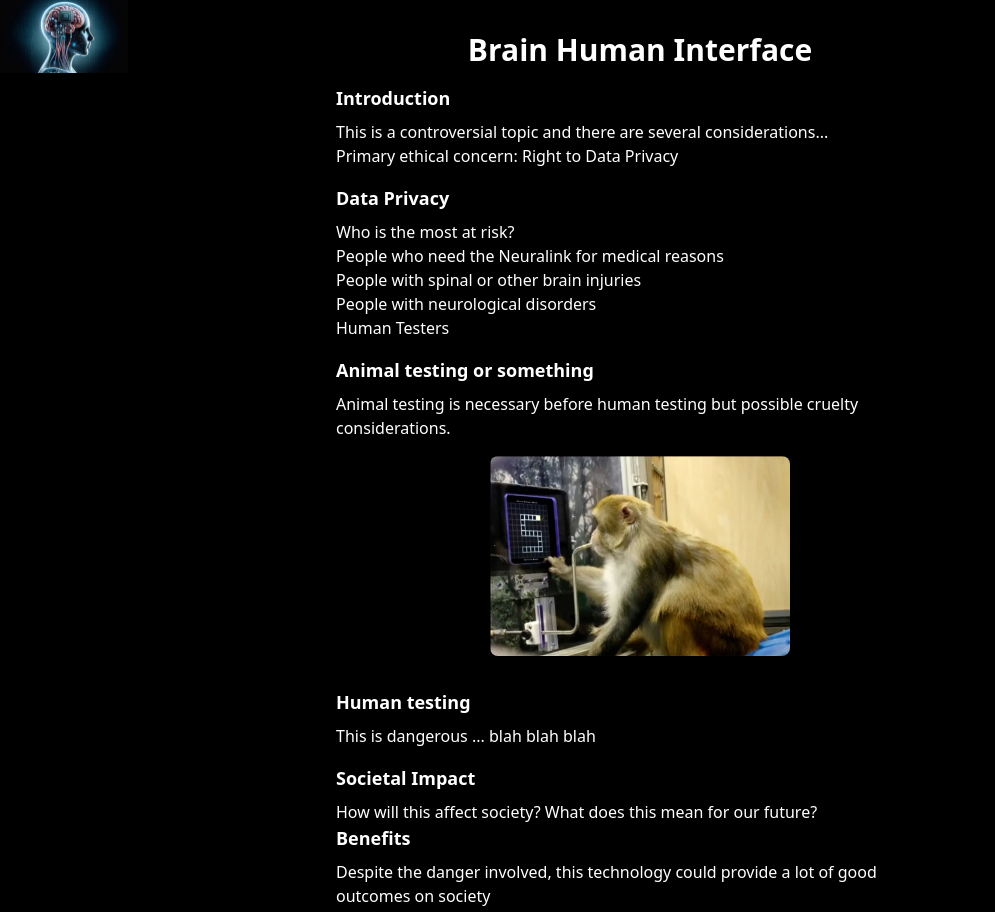
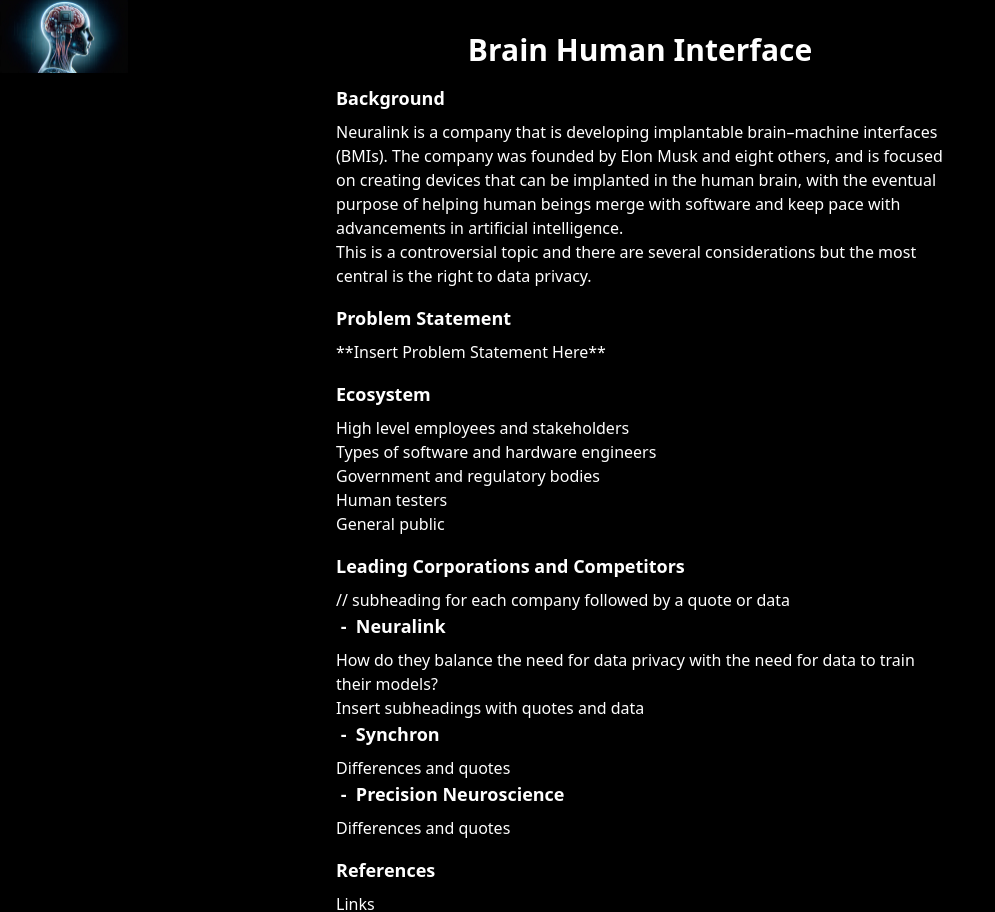
Before and after one commit to millerandrew1/ethics.github.io, a Next.js app: page / in a window 1280 px wide. Shown: the top 912 px of the page, without its empty margins (0-995 px from the left). Built offline with nearby package versions, Linux system fonts and the light colour scheme.

Commit message:
added headers corresponding to required components. Need to remove excess headings

```diff
--- a/app/page.tsx
+++ b/app/page.tsx
@@ -6,17 +6,58 @@
       display: 'flex',
       justifyContent: 'center',
       alignItems: 'flex-start', // Align items to the top
-      height: '100vh'
-  }}>
+      height: '100vh',
+      lineHeight: 1.5
+    }}>
     <div className="font-sans max-w-2xl mx-auto bg-black-100 p-8 rounded-lg">
     <img src="brain_logo.jpg" alt="logo" className="absolute top-0 left-0 w-32 h-18" />
       <h1 className="text-center text-white font-bold text-3xl mb-4">Brain Human Interface</h1>
 
       <section className="mb-4">
-        <h2 className="text-white-600 font-bold text-lg mb-2">Introduction</h2>
-        <p>This is a controversial topic and there are several considerations...</p>
-        <p> Primary ethical concern: Right to Data Privacy</p>
+        <h2 className="text-white-600 font-bold text-lg mb-2">Background</h2>
+        <p>Neuralink is a company that is developing implantable brain–machine interfaces (BMIs).
+          The company was founded by Elon Musk and eight others, and is focused on creating devices that can be implanted in the human brain, with the eventual purpose of helping human beings merge with software and keep pace with advancements in artificial intelligence.</p>
+        <p>This is a controversial topic and there are several considerations but the most central is the right to data privacy.</p>
       </section>
+
+      <section className="mb-4">
+        <h2 className="text-white-600 font-bold text-lg mb-2">Problem Statement</h2>
+        <p>**Insert Problem Statement Here**</p>
+      </section>
+
+      <section className="mb-4">
+        <h2 className="text-white-600 font-bold text-lg mb-2">Ecosystem</h2>
+        <p>High level employees and stakeholders</p>
+        <p>Types of software and hardware engineers</p>
+        <p>Government and regulatory bodies</p>
+        <p>Human testers</p>
+        <p>General public</p>
+        </section>
+
+      <section className="mb-4">
+
+        <h2 className="text-white-600 font-bold text-lg mb-2">Leading Corporations and Competitors</h2>
+        // subheading for each company followed by a quote or data
+        <h2 className="text-white-600 font-bold text-lg mb-2">&nbsp;-&nbsp;&nbsp;Neuralink</h2>
+        <p>How do they balance the need for data privacy with the need for data to train their models?</p>
+        <p>Insert subheadings with quotes and data</p>
+
+        <h3 className="text-white-600 font-bold text-lg mb-2">&nbsp;-&nbsp;&nbsp;Synchron</h3>
+        <p>Differences and quotes</p>
+
+        <h3 className="text-white-600 font-bold text-lg mb-2">&nbsp;-&nbsp;&nbsp;Precision Neuroscience</h3>
+        <p>Differences and quotes</p>
+
+      </section>
+
+      <section className="mb-4">
+        <h2 className="text-white-600 font-bold text-lg mb-2">References</h2>
+        <p>Links</p>
+        <p>People contacted</p>
+
+      </section>
+
+
       <section className="mb-4">
         <h2 className="text-white-600 font-bold text-lg mb-2">Data Privacy</h2>
         <p>Who is the most at risk? </p>
@@ -44,7 +85,7 @@
         <p> People with spinal injuries and other medical uses</p>
       </section>
       <section>
-        <h2 className="text-white-600 font-bold text-lg mb-2">Conclusion</h2>
+        <h2 className="text-white-600 font-bold text-lg mb-2">Lessons Learned</h2>
         <p>In conclusion, ...</p>
       </section>
     </div>
```
Also changed, not shown: 1 other file (tests, documents, lock files or other folders).
